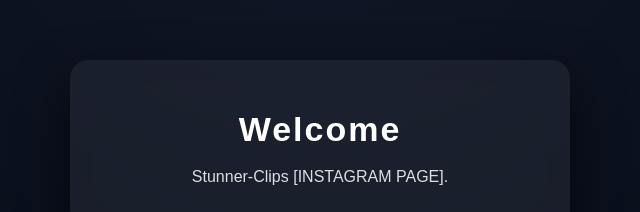
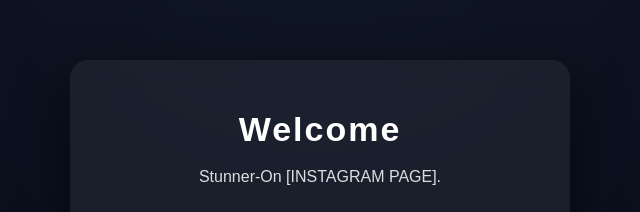
Before and after one commit to thespicyclips/under-maintainence, a plain HTML site: page index.html in a window 1280 px wide. Shown: the part 188-400 px from the top of the page, 320-960 px from the left. Drawn offline with Linux system fonts and the light colour scheme.

Commit message:
Update index.html

```diff
--- a/index.html
+++ b/index.html
@@ -14,7 +14,7 @@
       <h1>Welcome</h1>
 
       <p>
-        Stunner-Clips [INSTAGRAM PAGE].
+        Stunner-On [INSTAGRAM PAGE].
       </p>
 
       <div class="message">
```
